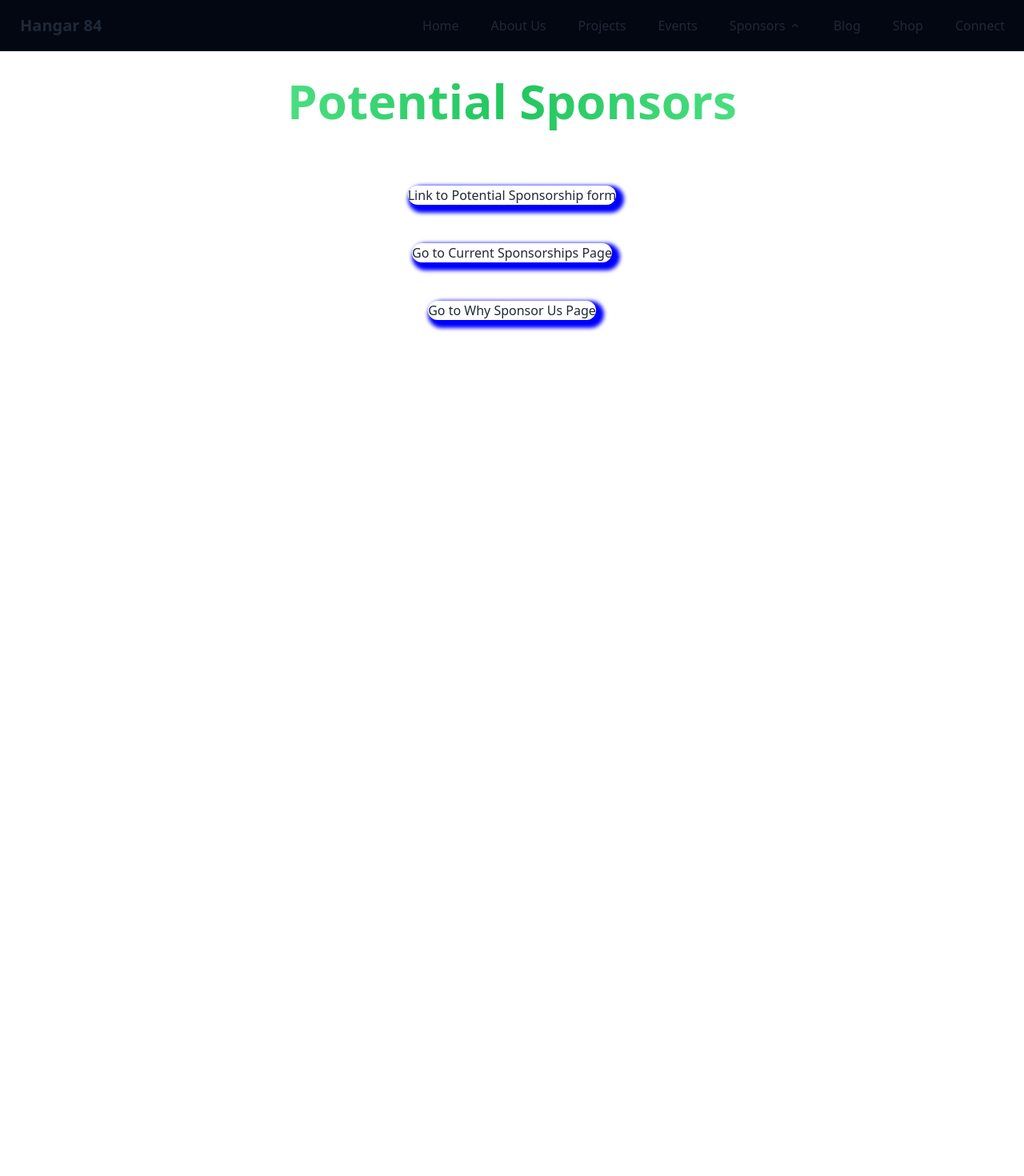
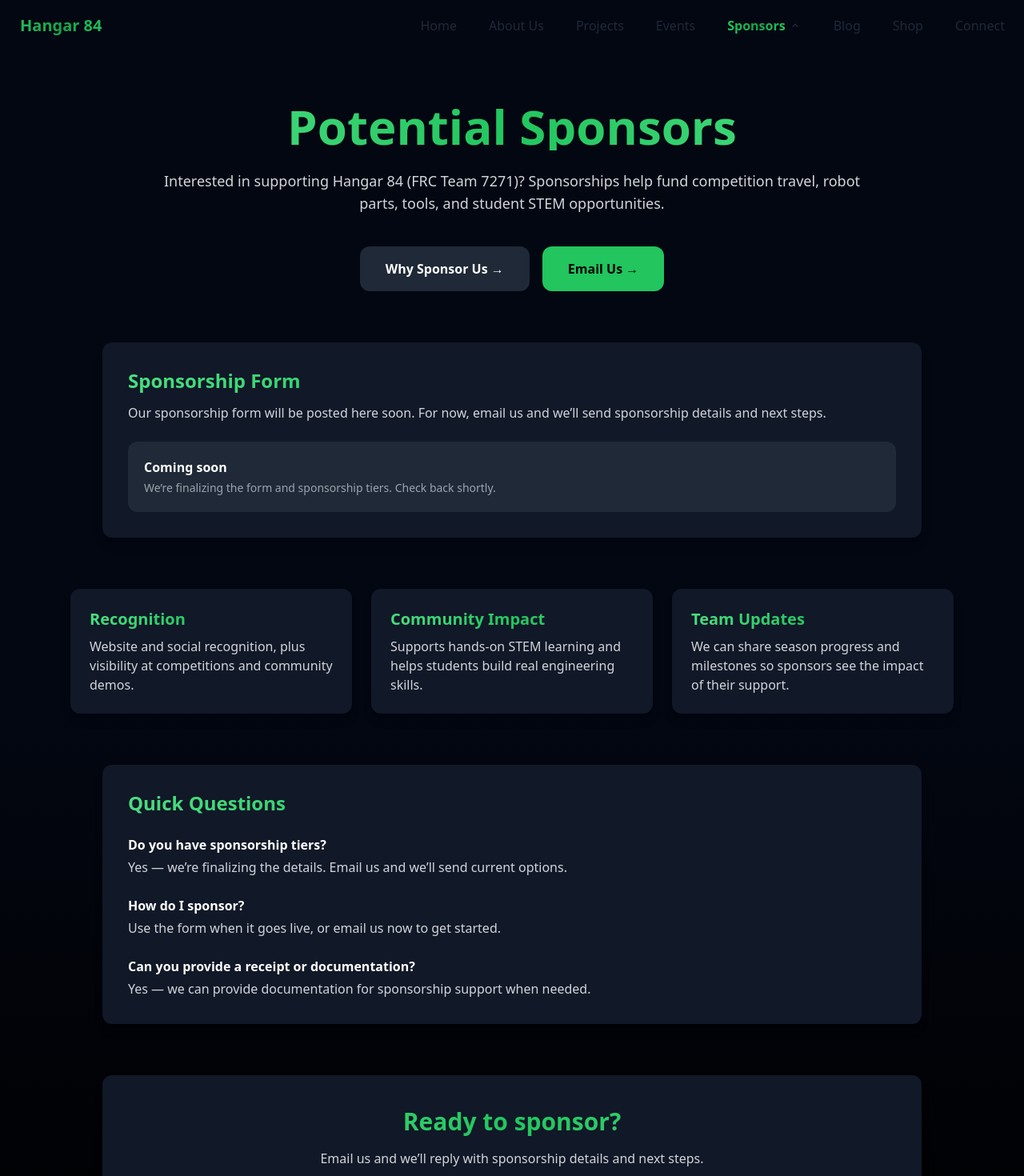
Before and after one commit to ZavionCyboron/hangar84.org, a SvelteKit app: page /potential-sponsors in a window 1280 px wide. Shown: the top 1470 px of the page at 80% size. Before the commit the page ends 800 px from the top, so only its background shows below. Built offline with nearby package versions, Linux system fonts and the light colour scheme.

Commit message:
feat: add a place for sponsorship form, quick questions and our email

```diff
--- a/src/app.css
+++ b/src/app.css
@@ -1,4 +1,41 @@
 @tailwind base;
 @tailwind components;
 @tailwind utilities;
-@tailwind typography;
+
+html, body {
+    height: 100%;
+    .background-color{
+        @apply min-h-screen bg-gradient-to-b from-gray-950 via-gray-950 to-black text-white
+    }
+
+}
+
+@layer components {
+    .heading-gradient {
+        @apply bg-gradient-to-r from-green-400 via-green-500 to-green-400
+        text-transparent bg-clip-text font-bold;
+    }
+    .navbar-gradient {
+        @apply bg-gradient-to-r from-green-500 via-green-600 to-green-500
+        text-transparent bg-clip-text font-bold;
+    }
+
+    .nav-active {
+        @apply navbar-gradient;
+    }
+
+    /* Arrow rotates when the dropdown is open */
+    .dropdown .dropdown-arrow {
+        transition: transform 180ms ease;
+    }
+
+    /* desktop: hover opens dropdown */
+    .dropdown-hover:hover .dropdown-arrow {
+        transform: rotate(180deg);
+    }
+
+    /* keyboard: focus opens dropdown */
+    .dropdown:focus-within .dropdown-arrow {
+        transform: rotate(180deg);
+    }
+}
--- a/src/routes/potential-sponsors/+page.svelte
+++ b/src/routes/potential-sponsors/+page.svelte
@@ -6,17 +6,132 @@
 	<meta content="#32cd32" data-react-helmet="true" name="theme-color"/>
 </svelte:head>
 
-<div class="flex flex-col items-center mt-8 mb-16">
-	<div class="shrink text-center flex flex-col space-y-4">
-		<h1 class="pb-3 text-6xl font-bold bg-gradient-to-r from-green-400 via-green-500 to-green-400 inline-block text-transparent bg-clip-text">
-			Potential Sponsors
-		</h1>
+<main class="background-color text-white">
+	<div class="mx-auto max-w-6xl px-6 py-16 text-center">
+		<!-- Hero -->
+		<section class="max-w-4xl mx-auto">
+			<h1 class="text-6xl font-bold heading-gradient">Potential Sponsors</h1>
+
+			<p class="mt-6 text-lg text-gray-300">
+				Interested in supporting Hangar 84 (FRC Team 7271)? Sponsorships help fund competition travel,
+				robot parts, tools, and student STEM opportunities.
+			</p>
+
+			<div class="mt-10 flex flex-wrap justify-center gap-4">
+				<a
+						href="/why-sponsor-us"
+						class="inline-block px-8 py-4 rounded-xl bg-gray-800 text-white font-semibold hover:bg-gray-700 transition"
+				>
+					Why Sponsor Us →
+				</a>
+
+				<a
+						href="mailto:hangar84robotics@gmail.com?subject=Hangar%2084%20Sponsorship%20Inquiry"
+						class="inline-block px-8 py-4 rounded-xl bg-green-500 text-black font-semibold hover:bg-green-400 transition"
+				>
+					Email Us →
+				</a>
+			</div>
+		</section>
+
+		<!-- Form placeholder -->
+		<section class="mt-16 max-w-5xl mx-auto rounded-xl bg-gray-900 p-8 shadow-lg text-left">
+			<h2 class="text-2xl font-semibold heading-gradient">Sponsorship Form</h2>
+
+			<p class="mt-3 text-gray-300">
+				Our sponsorship form will be posted here soon. For now, email us and we’ll send sponsorship
+				details and next steps.
+			</p>
+
+			<!-- When you get the form link, replace this block with your button or embed -->
+			<div class="mt-6 rounded-xl bg-gray-800 p-5 text-gray-300">
+				<!-- uncomment this and put the actual form when it is finished
+				<a
+						href="YOUR_GOOGLE_FORM_LINK"
+						target="_blank"
+						rel="noopener noreferrer"
+						class="inline-block mt-6 px-8 py-4 rounded-xl bg-green-500 text-black font-semibold hover:bg-green-400 transition"
+				>
+					Fill Out Sponsorship Form →
+				</a>
+				-->
+
+				<p class="font-semibold text-white">Coming soon</p>
+				<p class="mt-1 text-sm text-gray-400">
+					We’re finalizing the form and sponsorship tiers. Check back shortly.
+				</p>
+			</div>
+		</section>
+
+		<!-- What sponsors receive -->
+		<section class="mt-16">
+			<div class="grid grid-cols-1 md:grid-cols-3 gap-6 text-left">
+				<div class="rounded-xl bg-gray-900 p-6 shadow-lg">
+					<h3 class="text-xl font-semibold heading-gradient">Recognition</h3>
+					<p class="mt-2 text-gray-300">
+						Website and social recognition, plus visibility at competitions and community demos.
+					</p>
+				</div>
+
+				<div class="rounded-xl bg-gray-900 p-6 shadow-lg">
+					<h3 class="text-xl font-semibold heading-gradient">Community Impact</h3>
+					<p class="mt-2 text-gray-300">
+						Supports hands-on STEM learning and helps students build real engineering skills.
+					</p>
+				</div>
+
+				<div class="rounded-xl bg-gray-900 p-6 shadow-lg">
+					<h3 class="text-xl font-semibold heading-gradient">Team Updates</h3>
+					<p class="mt-2 text-gray-300">
+						We can share season progress and milestones so sponsors see the impact of their support.
+					</p>
+				</div>
+			</div>
+		</section>
+
+		<!-- FAQ -->
+		<section class="mt-16 max-w-5xl mx-auto rounded-xl bg-gray-900 p-8 shadow-lg text-left">
+			<h2 class="text-2xl font-semibold heading-gradient">Quick Questions</h2>
+
+			<div class="mt-6 space-y-6 text-gray-300">
+				<div>
+					<p class="font-semibold text-white">Do you have sponsorship tiers?</p>
+					<p class="mt-1 text-gray-300">
+						Yes — we’re finalizing the details. Email us and we’ll send current options.
+					</p>
+				</div>
+
+				<div>
+					<p class="font-semibold text-white">How do I sponsor?</p>
+					<p class="mt-1 text-gray-300">
+						Use the form when it goes live, or email us now to get started.
+					</p>
+				</div>
+
+				<div>
+					<p class="font-semibold text-white">Can you provide a receipt or documentation?</p>
+					<p class="mt-1 text-gray-300">
+						Yes — we can provide documentation for sponsorship support when needed.
+					</p>
+				</div>
+			</div>
+		</section>
+
+		<!-- CTA -->
+		<section class="mt-16 text-center">
+			<div class="max-w-5xl mx-auto rounded-xl bg-gray-900 p-10 shadow-lg">
+				<h2 class="text-3xl font-bold heading-gradient">Ready to sponsor?</h2>
+				<p class="mt-4 text-gray-300">
+					Email us and we’ll reply with sponsorship details and next steps.
+				</p>
+
+				<a
+						class="inline-block mt-6 px-8 py-4 rounded-xl bg-green-500 text-black font-semibold hover:bg-green-400 transition"
+						href="mailto:hangar84robotics@gmail.com?subject=Hangar%2084%20Sponsorship%20Inquiry"
+				>
+					Contact Hangar 84 →
+				</a>
+			</div>
+		</section>
 	</div>
-</div>
-<div class="flex flex-col items-center text-center mt-8 mb-16">
-	<a href="https://docs.google.com/forms/d/1HINgywZA8gwL-AMQ4-c5LUtfMb6rbdrcI44C4MjllUg/" target="_blank" style="box-shadow: 5px 5px 5px 5px blue; border-radius: 15px">Link to Potential Sponsorship form</a><br>
-	<br>
-	<a href="https://hangar84.org/current-sponsors/" style="box-shadow: 5px 5px 5px 5px blue; border-radius: 15px">Go to Current Sponsorships Page</a><br>
-	<br>
-	<a href="https://hangar84.org/why-sponsor-us/" style="box-shadow: 5px 5px 5px 5px blue; border-radius: 15px">Go to Why Sponsor Us Page</a>
-</div>
+</main>
```
